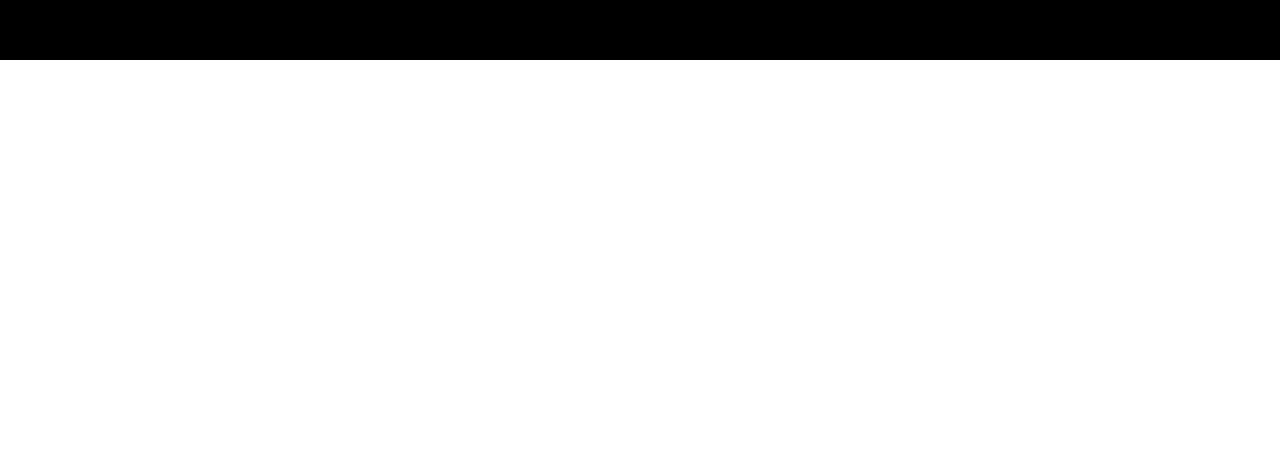
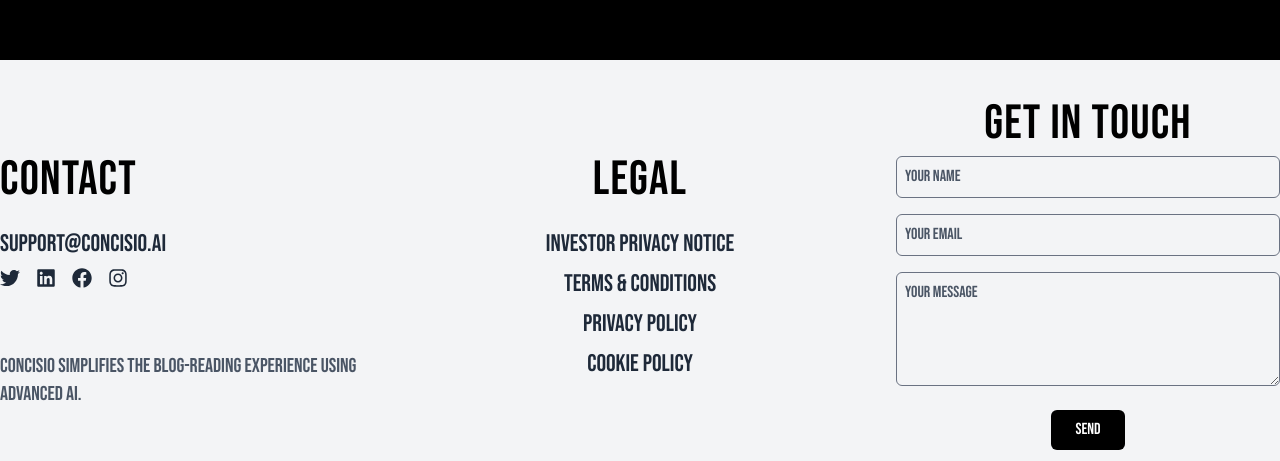
Before and after one commit to umaritics/Blog-Summarizer, a Next.js app: page / in a window 1280 px wide. Shown: the part 2940-3401 px from the top of the page. Before the commit the page ends 3000 px from the top, so only its background shows below. Built offline with nearby package versions, Linux system fonts and the light colour scheme.

Commit message:
Added Footer and Background

```diff
--- a/package.json
+++ b/package.json
@@ -15,7 +15,8 @@
     "lottie-react": "^2.4.1",
     "next": "15.3.5",
     "react": "^19.0.0",
-    "react-dom": "^19.0.0"
+    "react-dom": "^19.0.0",
+    "react-icons": "^5.5.0"
   },
   "devDependencies": {
     "@eslint/eslintrc": "^3",
--- a/src/app/page.tsx
+++ b/src/app/page.tsx
@@ -1,5 +1,6 @@
 import Hero from "@/components/Hero";
 import Navbar from "@/components/Navbar";
+import ContactUs from "@/components/ContactUs";
 
 export default function Home() {
   return (
@@ -7,9 +8,9 @@
       <Navbar />
       <Hero />
 
-      {/* Placeholder for Summarizer */}
+      {/* Placeholder for Famous Blogs */}
       <section
-        id="summarizer"
+        id="famous-blogs"
         className="h-screen flex items-center justify-center mt-150"
       >
         <h2 className="text-4xl font-semibold">Famous Blogs Coming Soon...</h2>
@@ -19,6 +20,9 @@
       <section id="about" className="h-screen flex items-center justify-center">
         <h2 className="text-4xl font-semibold">About Us Section</h2>
       </section>
+      <section id="contact">
+        <ContactUs />
+      </section>
     </main>
   );
 }
--- a/src/app/summarize/page.tsx
+++ b/src/app/summarize/page.tsx
@@ -1,14 +1,18 @@
-'use client';
-import BlogSummarizer from '@/components/BlogSummarizer';
-import Navbar from '@/components/Navbar'
-
+"use client";
+import BlogSummarizer from "@/components/BlogSummarizer";
+import Navbar from "@/components/Navbar";
 
 export default function SummarizePage() {
   return (
-    <main className="bg-black text-white min-h-screen p-4 pt-24">
-        <Navbar/>
-      <h1 className="text-6xl font-bold mb-8 text-center">Blog Summarizer</h1>
-      <BlogSummarizer />
+    <main
+      className="bg-black text-white min-h-screen p-4 pt-34"
+      style={{ backgroundImage: "url('/concisioBg.png')" }}
+    >
+      <Navbar />
+      <div className="bg-black bg-opacity-30 p-4 rounded-md max-w-4xl mx-auto">
+        <h1 className="text-6xl font-bold mb-8 text-center">Blog Summarizer</h1>
+        <BlogSummarizer />
+      </div>
     </main>
   );
 }
--- /dev/null
+++ b/src/components/ContactUs.tsx
@@ -0,0 +1,108 @@
+"use client";
+
+import React from "react";
+import { FaTwitter, FaLinkedin, FaFacebook, FaInstagram } from "react-icons/fa";
+
+export default function ContactUs() {
+  return (
+    <footer className="bg-gray-100 text-black font-bebas-neue p-0 pt-10">
+      <div className="max-w-7xl mx-auto grid grid-cols-1 md:grid-cols-3 gap-12 md:gap-16">
+        {/* Left Column - Contact Info and Socials */}
+        <div className="space-y-4 text-center md:text-left mt-14">
+          <h3 className="text-5xl mb-6 tracking-wide">Contact</h3>
+          <ul className="space-y-2 text-sm text-gray-800">
+            <li>
+              <a
+                href="mailto:support@concisio.ai"
+                className="text-2xl hover:underline"
+              >
+                support@concisio.ai
+              </a>
+            </li>
+            <li className="flex justify-center md:justify-start space-x-4 text-xl mt-2">
+              <a href="#" aria-label="Twitter">
+                <FaTwitter />
+              </a>
+              <a href="#" aria-label="LinkedIn">
+                <FaLinkedin />
+              </a>
+              <a href="#" aria-label="Facebook">
+                <FaFacebook />
+              </a>
+              <a href="#" aria-label="Instagram">
+                <FaInstagram />
+              </a>
+            </li>
+          </ul>
+          <p className="text-xl text-gray-600 mt-16">
+            Concisio simplifies the blog-reading experience using advanced AI.
+          </p>
+        </div>
+
+        {/* Center Column - Policies */}
+        <div className="space-y-4 text-center mt-14">
+          <h3 className="text-5xl mb-6 tracking-wide">Legal</h3>
+          <ul className="space-y-2 text-sm text-gray-800">
+            <li>
+              <a href="#" className="hover:underline text-2xl">
+                Investor Privacy Notice
+              </a>
+            </li>
+            <li>
+              <a href="#" className="hover:underline text-2xl">
+                Terms & Conditions
+              </a>
+            </li>
+            <li>
+              <a href="#" className="hover:underline text-2xl">
+                Privacy Policy
+              </a>
+            </li>
+            <li>
+              <a href="#" className="hover:underline text-2xl">
+                Cookie Policy
+              </a>
+            </li>
+          </ul>
+        </div>
+
+        {/* Right Column - Contact Form */}
+        <form className="space-y-4 ">
+          <h3 className="text-5xl text-center mb-2 tracking-wide">
+            Get in Touch
+          </h3>
+          <input
+            type="text"
+            placeholder="Your Name"
+            className="w-full p-2 bg-transparent border border-gray-500 text-black placeholder-gray-600 rounded-md outline-none focus:ring-2 focus:ring-black"
+            required
+          />
+          <input
+            type="email"
+            placeholder="Your Email"
+            className="w-full p-2 bg-transparent border border-gray-500 text-black placeholder-gray-600 rounded-md outline-none focus:ring-2 focus:ring-black"
+            required
+          />
+          <textarea
+            placeholder="Your Message"
+            rows={4}
+            className="w-full p-2 bg-transparent border border-gray-500 text-black placeholder-gray-600 rounded-md outline-none focus:ring-2 focus:ring-black"
+            required
+          ></textarea>
+          <div className="flex justify-center">
+            <button
+              type="submit"
+              className="bg-black text-white px-6 py-2 rounded-md transition-transform duration-300 hover:scale-105 active:scale-95 "
+            >
+              Send
+            </button>
+          </div>
+        </form>
+      </div>
+      <hr className="mt-10 border-gray-300" />
+      <p className="text-center p-0 mb--10 mt-8 text-xl text-gray-600">
+        &copy; {new Date().getFullYear()} Concisio. All rights reserved.
+      </p>
+    </footer>
+  );
+}
```
Also changed, not shown: 2 other files (tests, documents, lock files or other folders).
